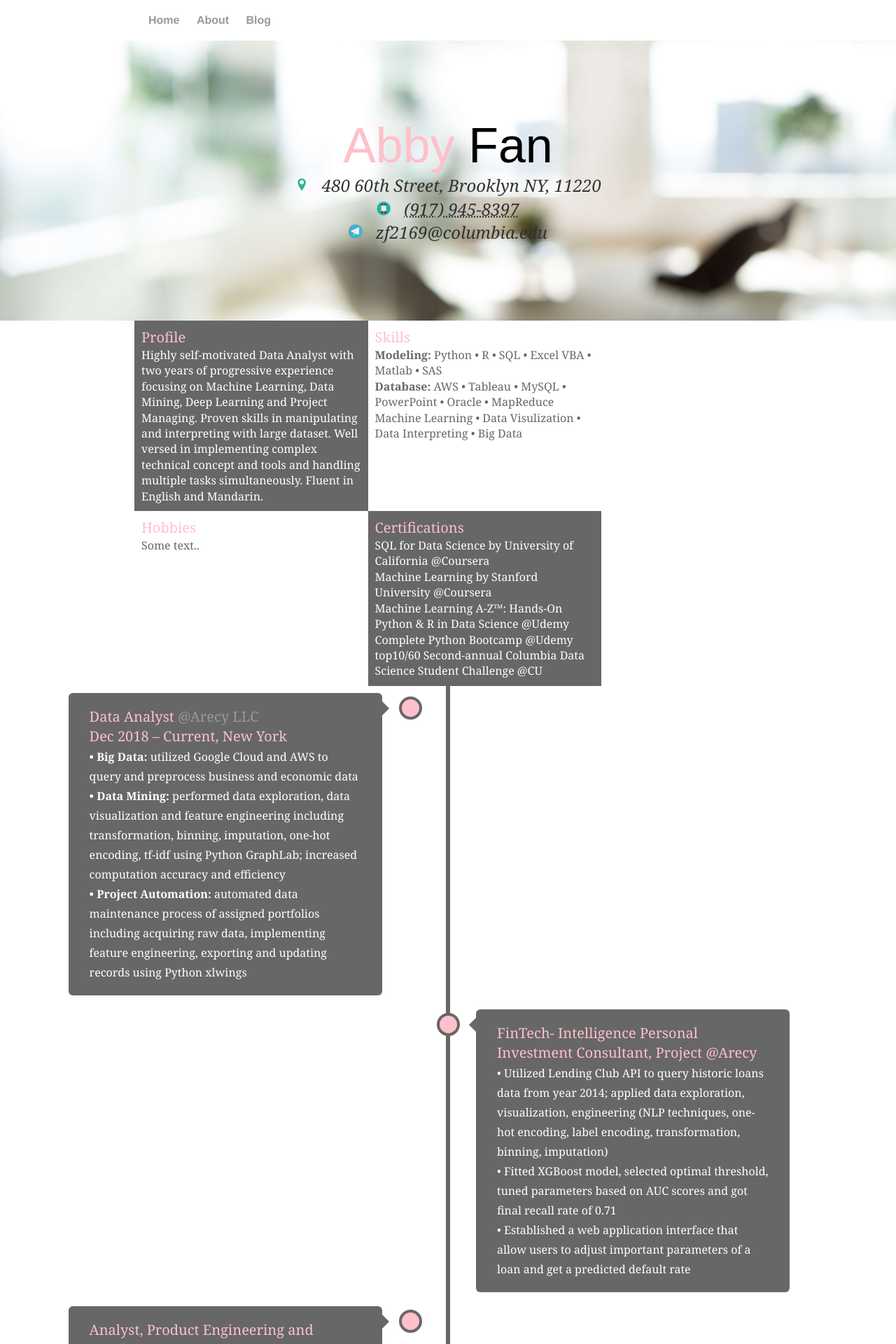
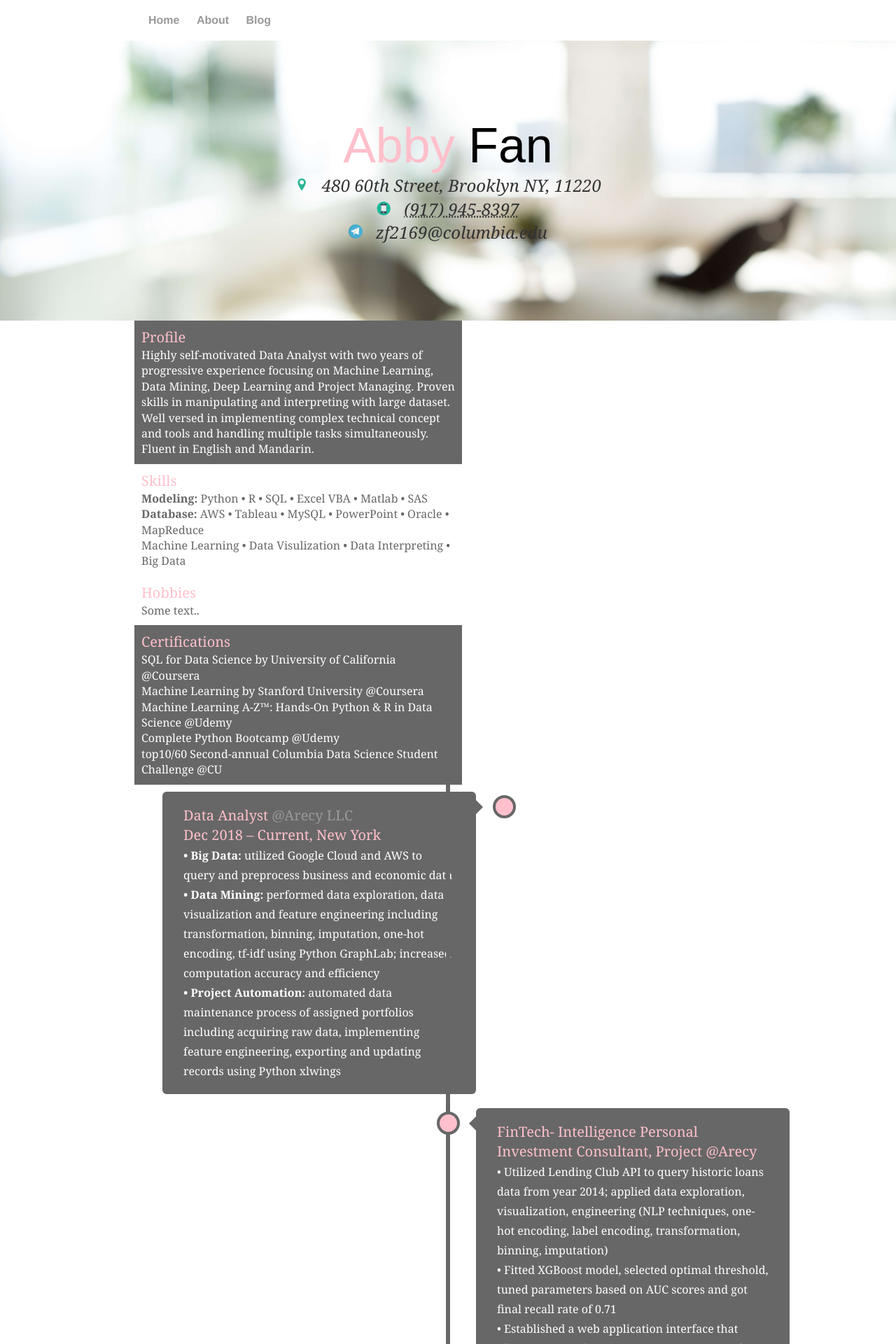
Before and after one commit to zf2169/zf2169.github.io, a Jekyll site: the page built from cv/index.html, in a window 1280 px wide. Shown: the top 1920 px of the page at 70% size. Built offline with Jekyll 4.4.1, drawn with Linux system fonts in a browser that asks for light colours.

Commit message:
Update main.css

```diff
--- a/css/main.css
+++ b/css/main.css
@@ -73,7 +73,7 @@ cv-content { font-size: 16px; font-family: 'Merriweather', Georgia, Times; line-
 /* Create two equal columns that floats next to each other */
 .cv .column {
   float: left;
-  width: 35%;
+  width: 50%;
   padding: 10px;
 }
 
@@ -128,7 +128,7 @@ cv-content { font-size: 16px; font-family: 'Merriweather', Georgia, Times; line-
 
 /* Place the container to the left */
 .left {
-  left: -15%;
+  left: 0;
 }
 
 /* Place the container to the right */
```
